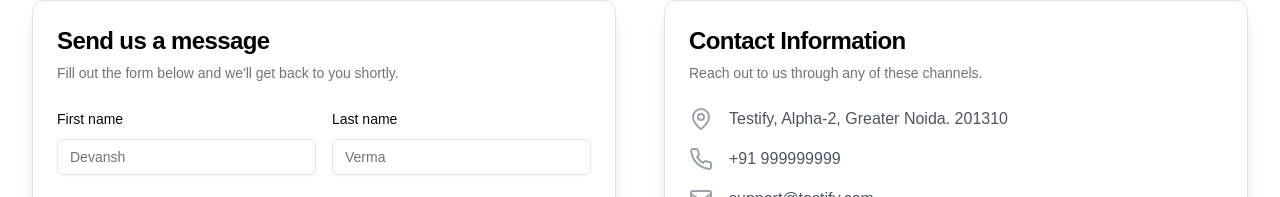
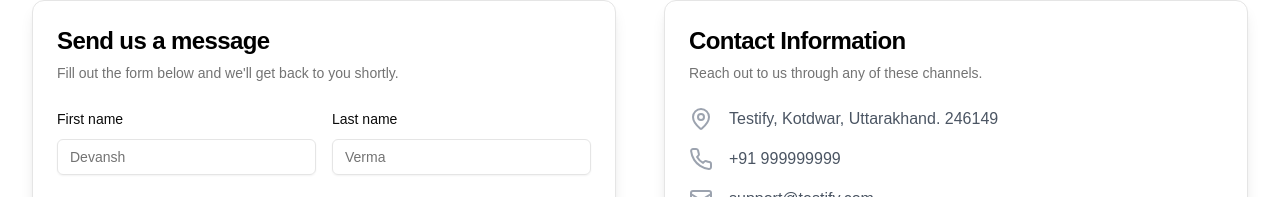
Before and after one commit to devansh193/testify, a Next.js app: page /contact in a window 1280 px wide. Shown: the part 281-478 px from the top of the page. Built offline with nearby package versions, Linux system fonts and the light colour scheme; no server answers.

Commit message:
notFound-fix

```diff
--- a/app/[slug]/page.tsx
+++ b/app/[slug]/page.tsx
@@ -5,10 +5,11 @@ import { useParams } from "next/navigation";
 import { useSetRecoilState } from "recoil";
 import { titleAtom, descriptionAtom } from "@/recoil/atom";
 import { getProductByTitle, ProductWithQuestions } from "@/action/product";
-import { notFound } from "next/navigation";
 import LoadingPage from "@/app/loading";
 import { ClientReviewCardComponent } from "@/components/client-review-card";
 import { Card } from "@/components/ui/card";
+import NotFound from "../not-found";
+
 export default function ProductPage() {
   const params = useParams();
   const slug = params?.slug as string;
@@ -47,7 +48,7 @@ export default function ProductPage() {
   }
 
   if (!product) {
-    notFound();
+    return <NotFound />;
   }
 
   return (
--- a/app/contact/page.tsx
+++ b/app/contact/page.tsx
@@ -91,7 +91,7 @@ export default function GetInTouchPage() {
                 <div className="flex items-center space-x-4">
                   <MapPin className="h-6 w-6 text-gray-400" />
                   <p className="text-gray-600">
-                    Testify, Alpha-2, Greater Noida. 201310
+                    Testify, Kotdwar, Uttarakhand. 246149
                   </p>
                 </div>
                 <div className="flex items-center space-x-4">
```
